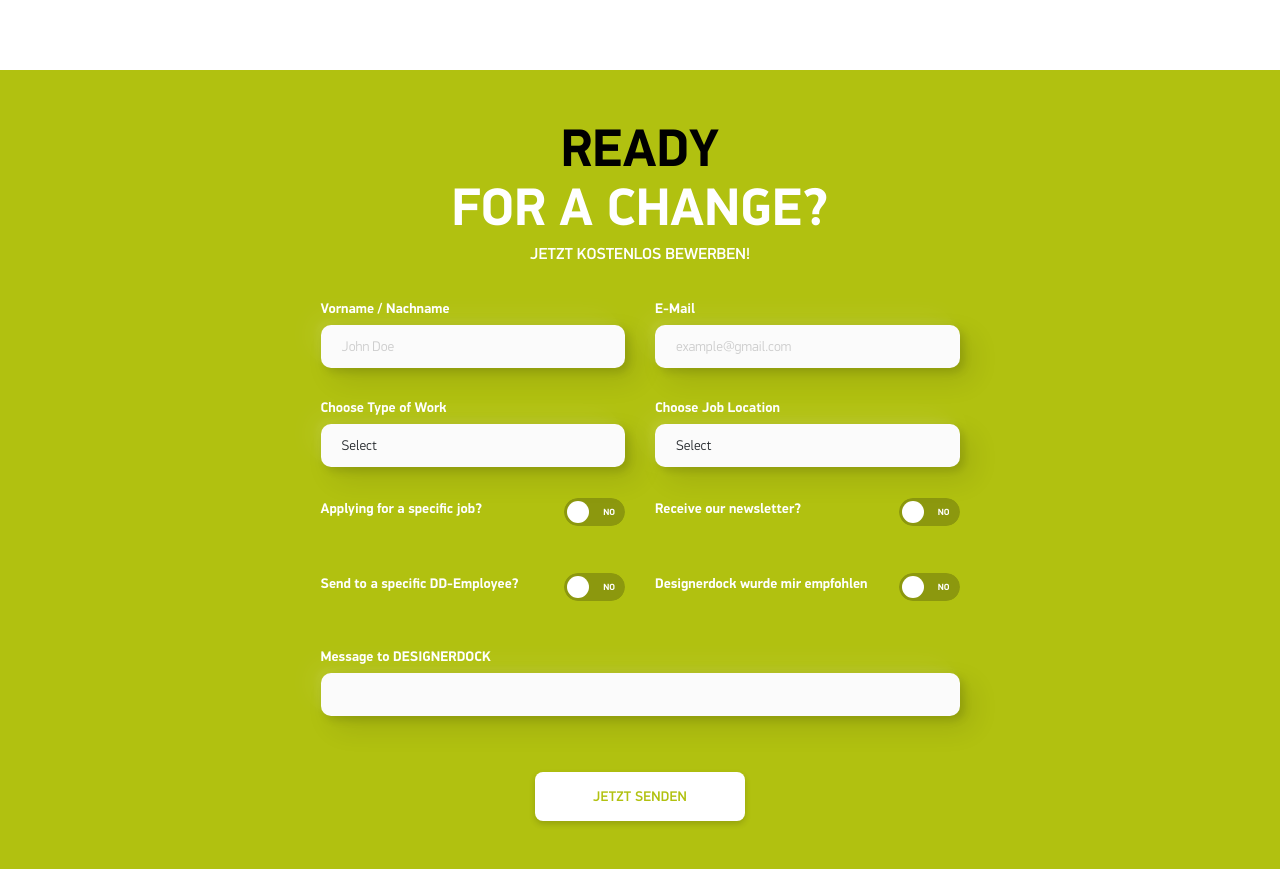
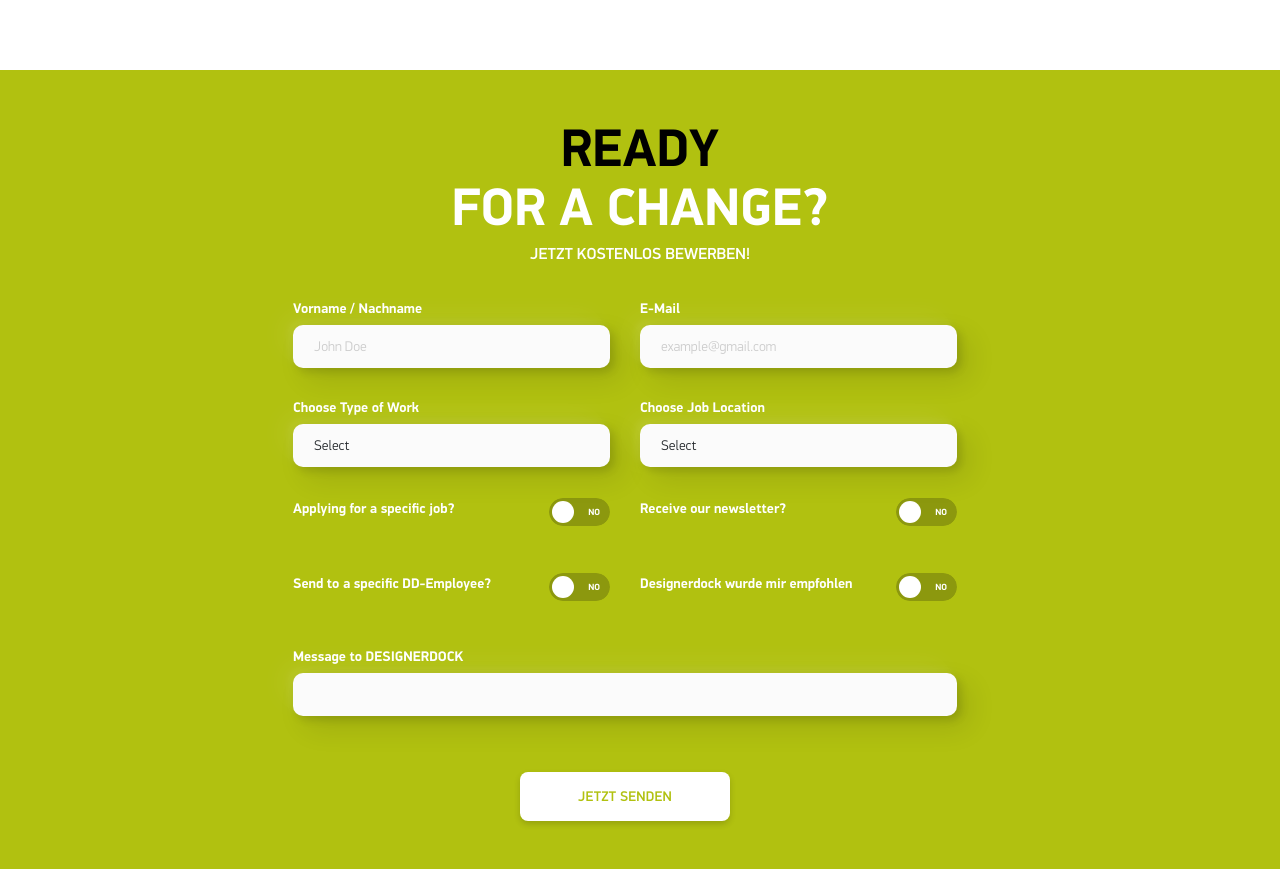
Before and after one commit to saddamcrr7/designerdock, a website built with webpack: page src/index.html in a window 1280 px wide. Shown: the part 3070-3939 px from the top of the page. Built offline with nearby package versions, Linux system fonts and the light colour scheme.

Commit message:
update CHANGE container

```diff
--- a/src/styles/blocks/change/_change.scss
+++ b/src/styles/blocks/change/_change.scss
@@ -8,7 +8,7 @@
 
   &__container {
     @include make-container();
-    max-width: 669px + $grid-gutter-width;
+    max-width: 724px;
   }
 
   &__title {
@@ -37,9 +37,7 @@
   }
 
   &__form {
-    display: flex;
-    align-items: center;
-    flex-direction: column;
+
   }
 
   &__form-row {
--- a/src/styles/components/_switch.scss
+++ b/src/styles/components/_switch.scss
@@ -96,6 +96,7 @@
     line-height: 16px;
     margin-right: 13px;
     color: $white;
+    white-space: nowrap;
   }
 
   &__input {
```
